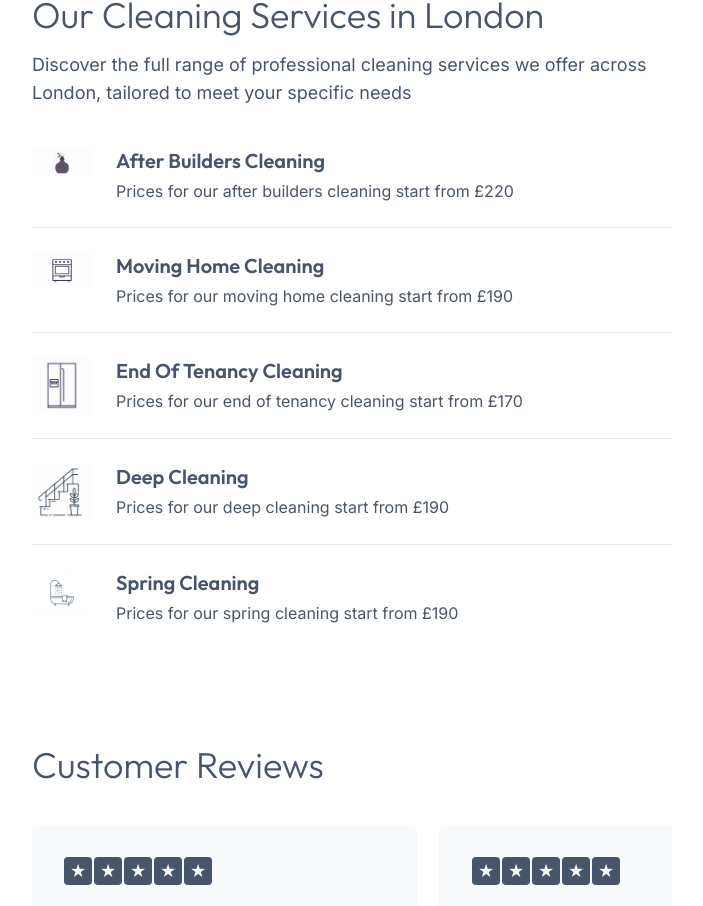
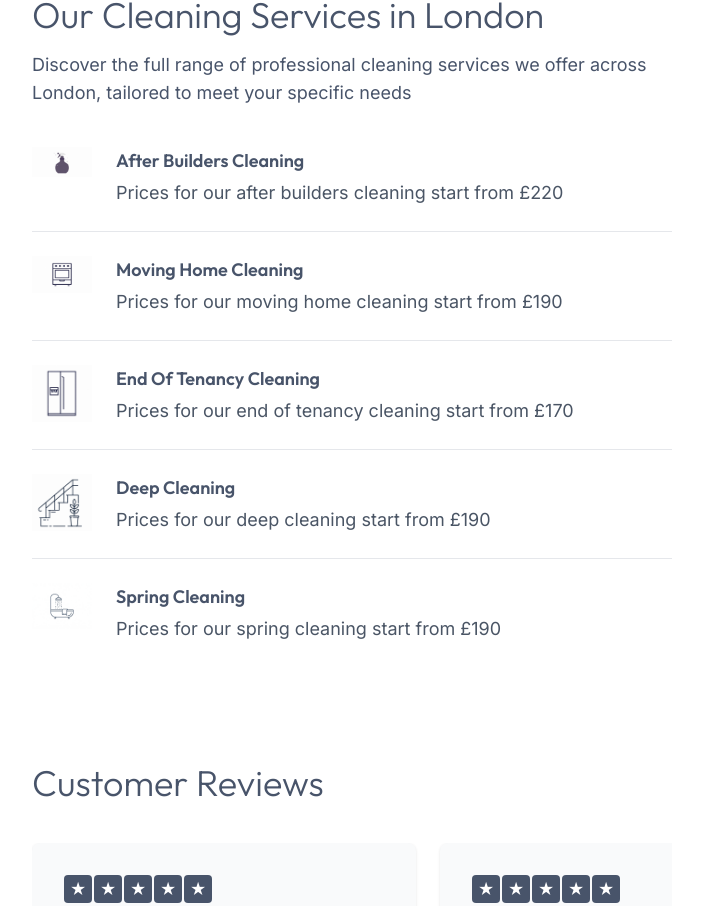
Before and after one commit to joemac12345/cleaning-quote-calculator, a Next.js app: page / in a window 1280 px wide. Shown: the part 991-1897 px from the top of the page, without its empty margins (288-991 px from the left). Built offline with nearby package versions, Linux system fonts and the light colour scheme.

Commit message:
chore: rename project to top-to-bottom and fix form scrolling

```diff
--- a/app/components/QuoteCalculator.tsx
+++ b/app/components/QuoteCalculator.tsx
@@ -61,9 +61,9 @@ export default function QuoteCalculator() {
   }
 
   return (
-    <div className="min-h-screen bg-white text-gray-900">
+    <div className="h-screen overflow-hidden bg-white text-gray-900 flex flex-col">
       {/* Main Form */}
-      <div className="max-w-2xl mx-auto px-3 sm:px-4 pt-3 sm:pt-6 pb-6 sm:pb-12">
+      <div className="max-w-2xl mx-auto px-3 sm:px-4 pt-3 sm:pt-6 pb-6 sm:pb-12 flex-1 overflow-y-auto">
         {/* Step Content */}
         <div className="mb-8 sm:mb-12">
           <FormStepRenderer
--- a/app/components/landing/Services/Services.tsx
+++ b/app/components/landing/Services/Services.tsx
@@ -31,10 +31,10 @@ export default function Services() {
                 )}
               </div>
               <div>
-                <h3 className="text-lg sm:text-xl text-[#48546A] mb-1" style={{ fontWeight: 600 }}>
+                <h3 className="text-base sm:text-lg text-[#48546A] mb-1 font-normal">
                   {service.title}
                 </h3>
-                <p className="text-sm sm:text-base text-gray-600 font-normal">
+                <p className="text-base sm:text-lg text-gray-600 font-normal">
                   {service.description}
                 </p>
               </div>
--- a/package.json
+++ b/package.json
@@ -1,5 +1,5 @@
 {
-  "name": "cleanwichquote",
+  "name": "top-to-bottom",
   "version": "0.1.0",
   "private": true,
   "scripts": {
```
Also changed, not shown: 1 other file (tests, documents, lock files or other folders).
